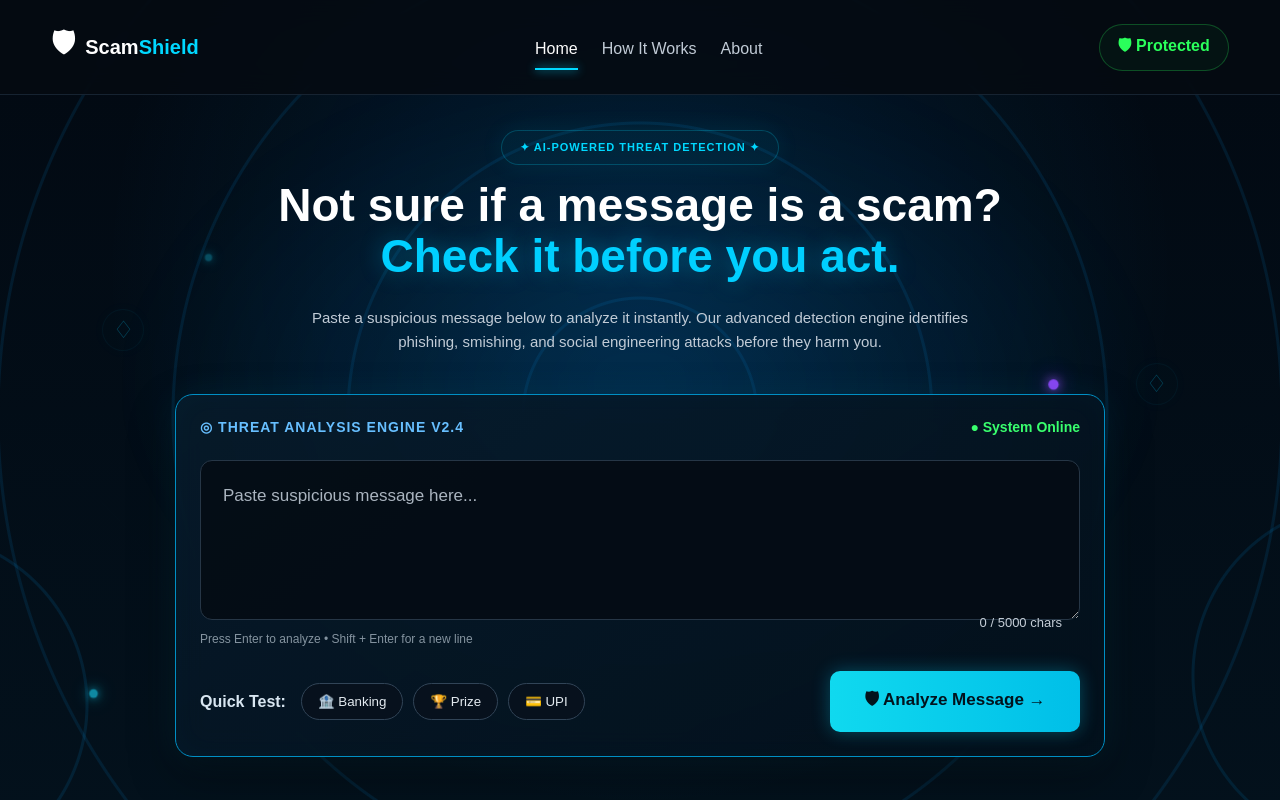
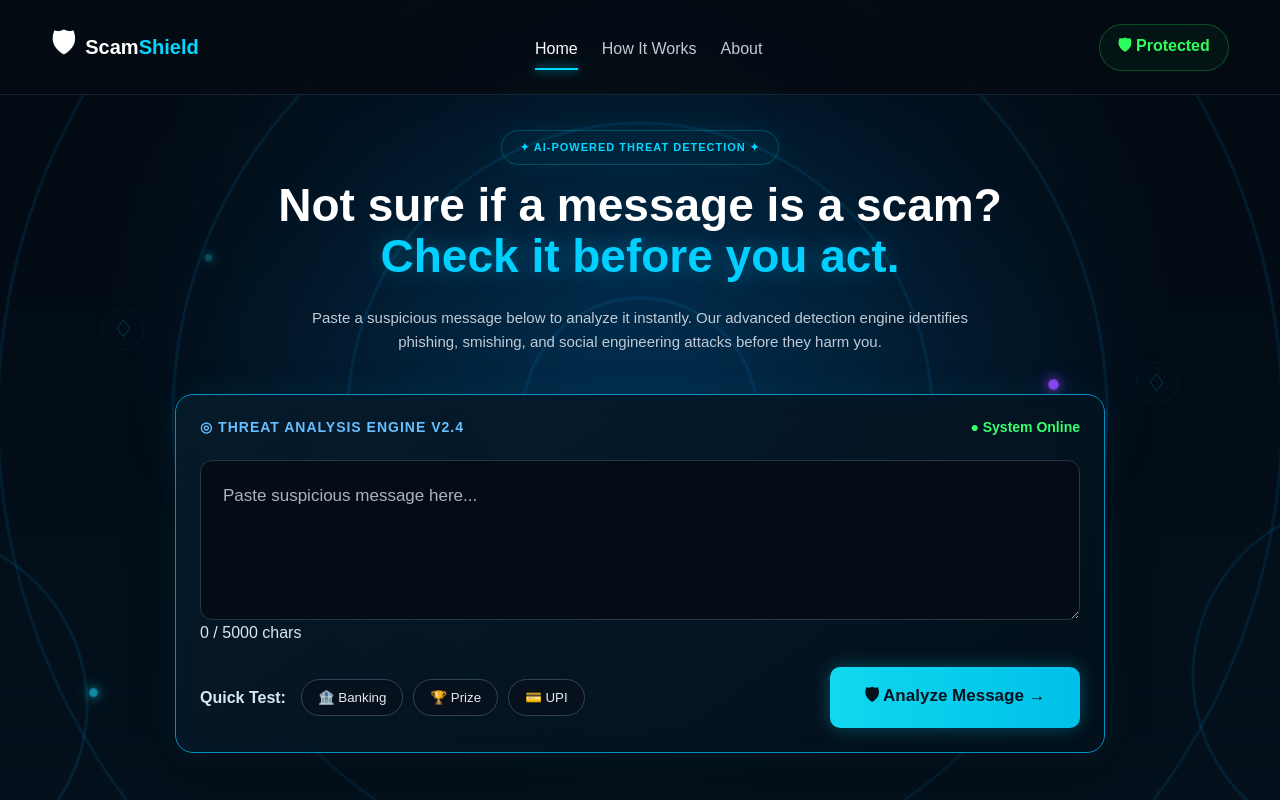
Before and after one commit to Team-Hackthon/ScamShield-AI, a React app in the folder Frontend/: page / in a window 1280 px wide. Shown: the top 800 px of the page. Built offline with nearby package versions, Linux system fonts and the light colour scheme; the HTML template or start-up script is replaced by a standard one.

Commit message:
Multilingular addition

```diff
--- a/Frontend/src/components/Analyzer.jsx
+++ b/Frontend/src/components/Analyzer.jsx
@@ -191,17 +191,15 @@ if (error) {
         }
       }
     }}
+    maxLength={5000}
     placeholder="Paste suspicious message here..."
   />
-<p className="input-hint">
-  Press Enter to analyze • Shift + Enter for a new line
-</p>
-        <div className="character-count">
+
+  <span className="char-counter">
     {message.length} / 5000 chars
-        </div>
+  </span>
 
 </div>
-
       <div className="analyzer-actions">
 
 
```
Lines whose indentation alone changed are shown as unchanged.
